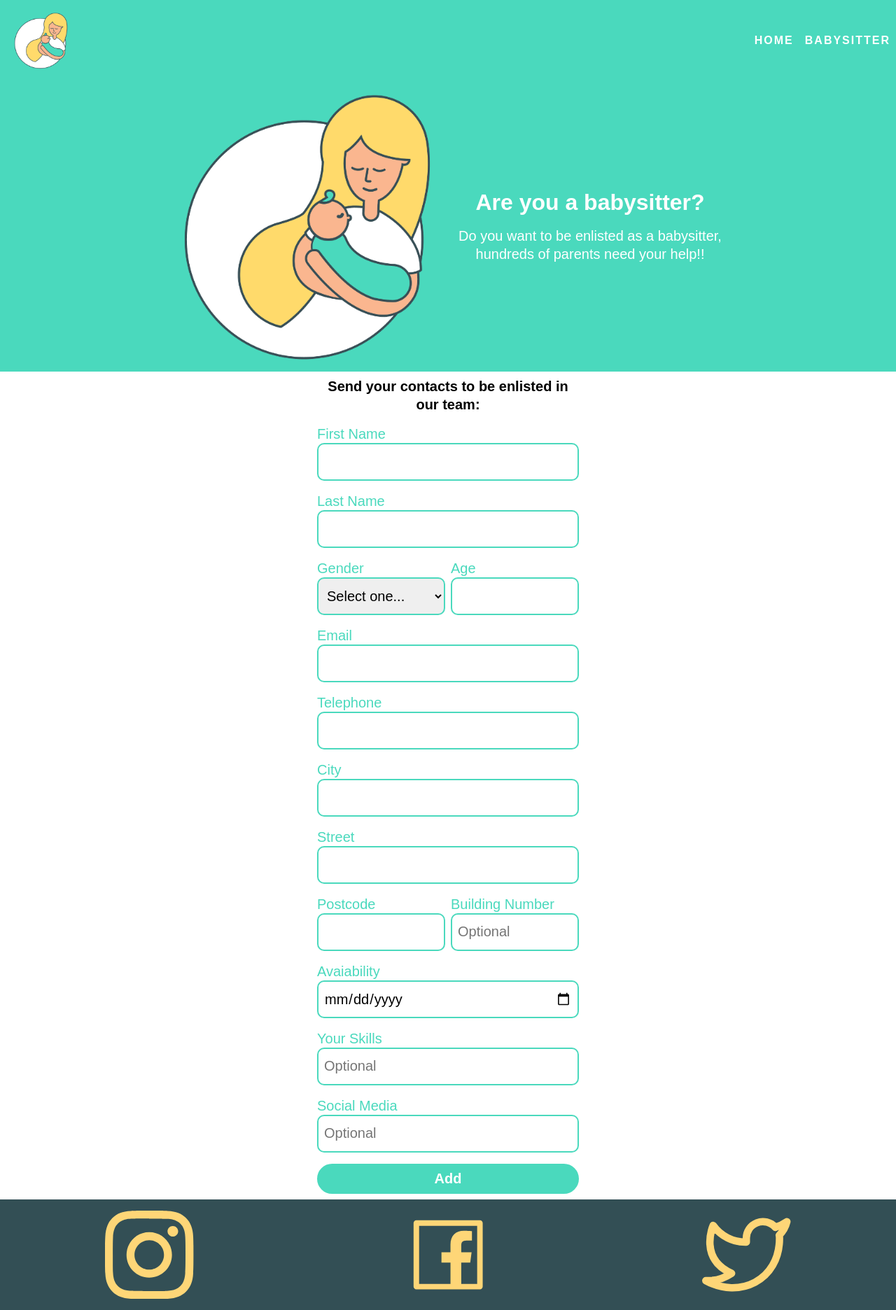
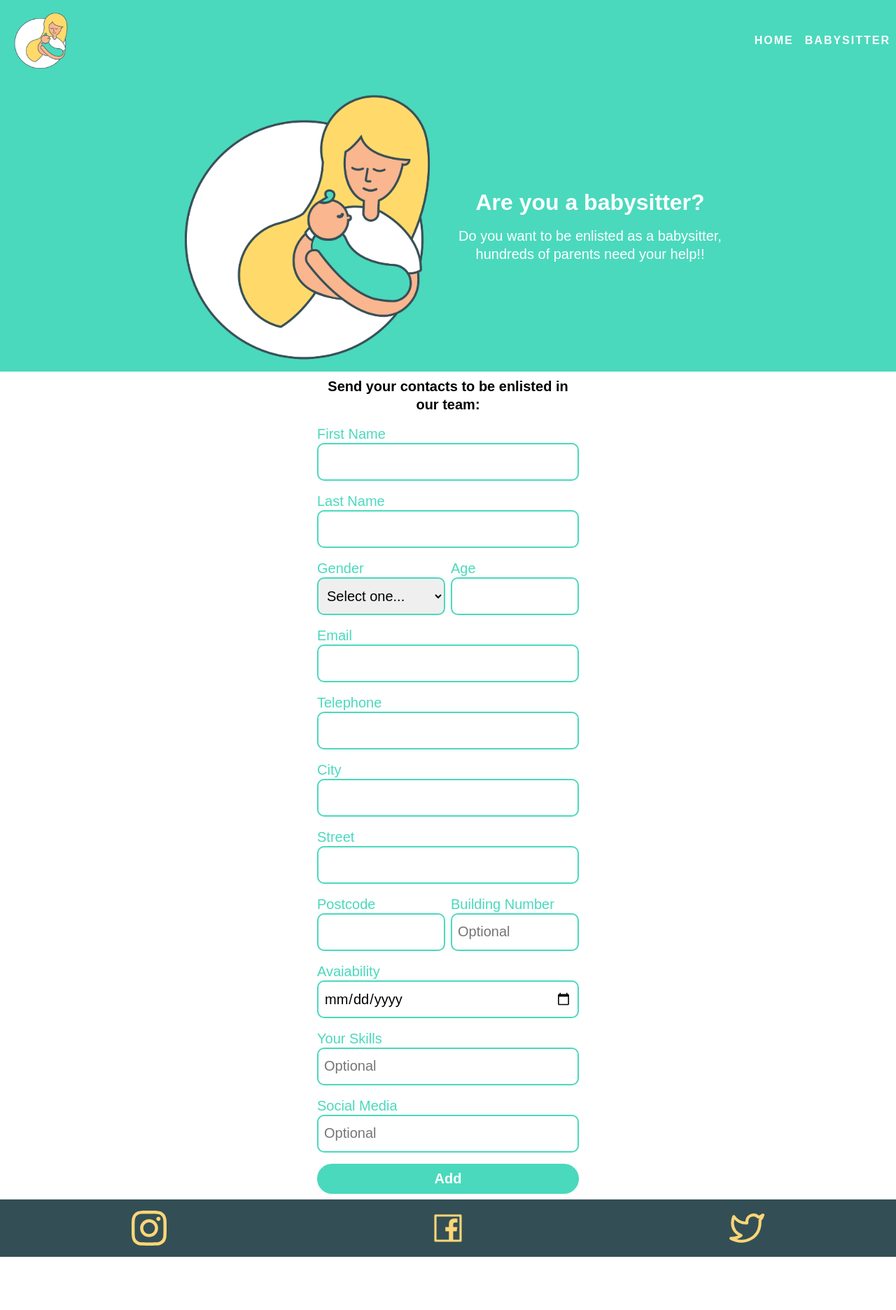
Before and after one commit to JacopoLuri/TwilioHackaton, a React (Create React App) app: page /babysitter in a window 1280 px wide. Shown: the whole page at 70% size. After the commit the page ends 1796 px from the top, so only its background shows below. Built offline with nearby package versions, Linux system fonts and the light colour scheme.

Commit message:
Footer rezize

```diff
--- a/src/components/Footer/Footer.js
+++ b/src/components/Footer/Footer.js
@@ -21,10 +21,20 @@ const StyledFooter = styled.div`
 
     svg {
         color: ${theme.color.tertiary};
-        width: 10%;
-        height: 10%;
+        width: 50px;
+        height: 50px;
         margin: ${theme.margin.standard};
     }
+
+
+
+
+
+
+
+
+
+
 
 `;
 
@@ -43,10 +53,6 @@ const Footer = () => (
    <AiOutlineFacebook />
    <FiTwitter/>
     </StyledFooter>
-
-
-
-
 )
 
 
```
